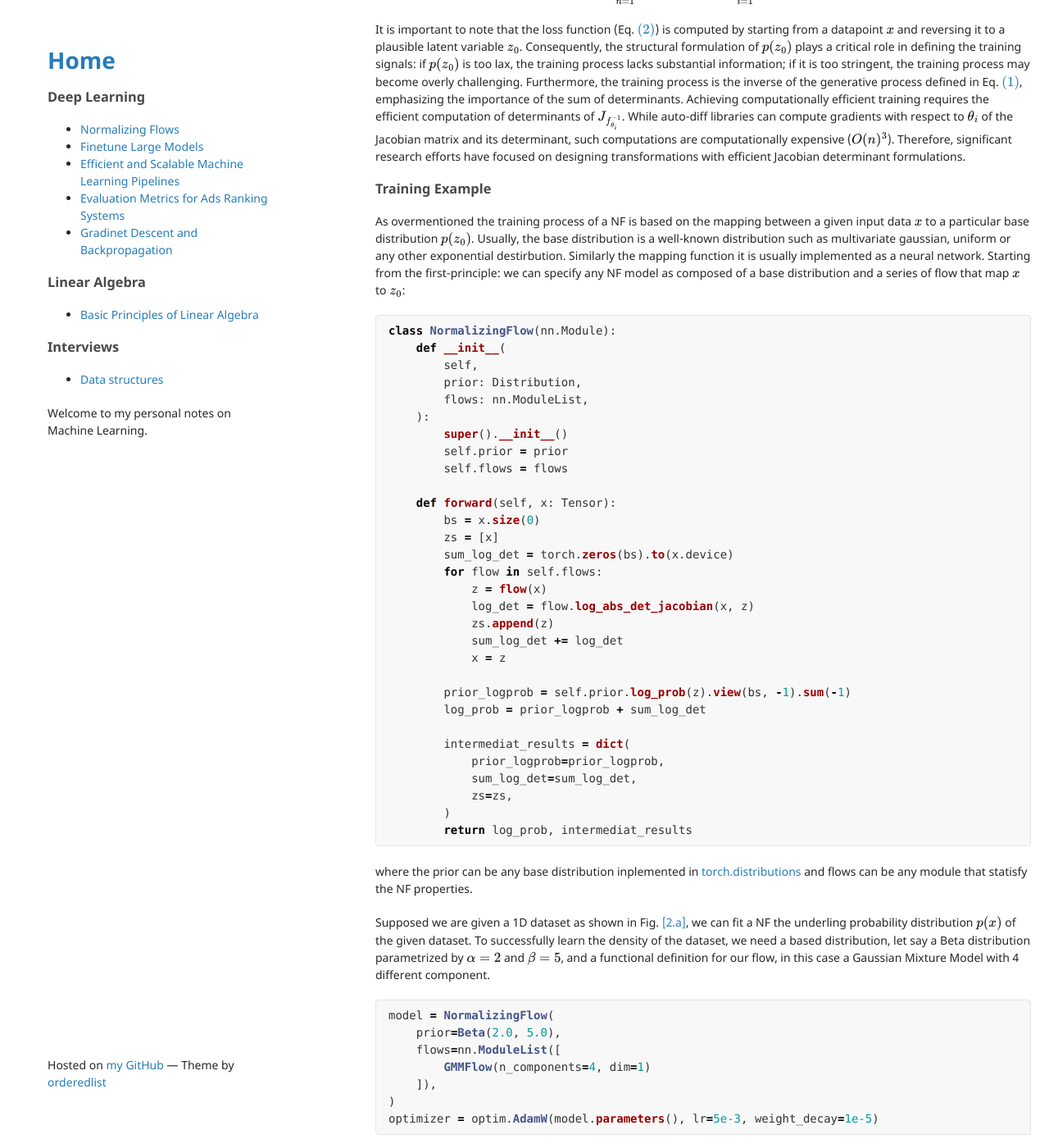
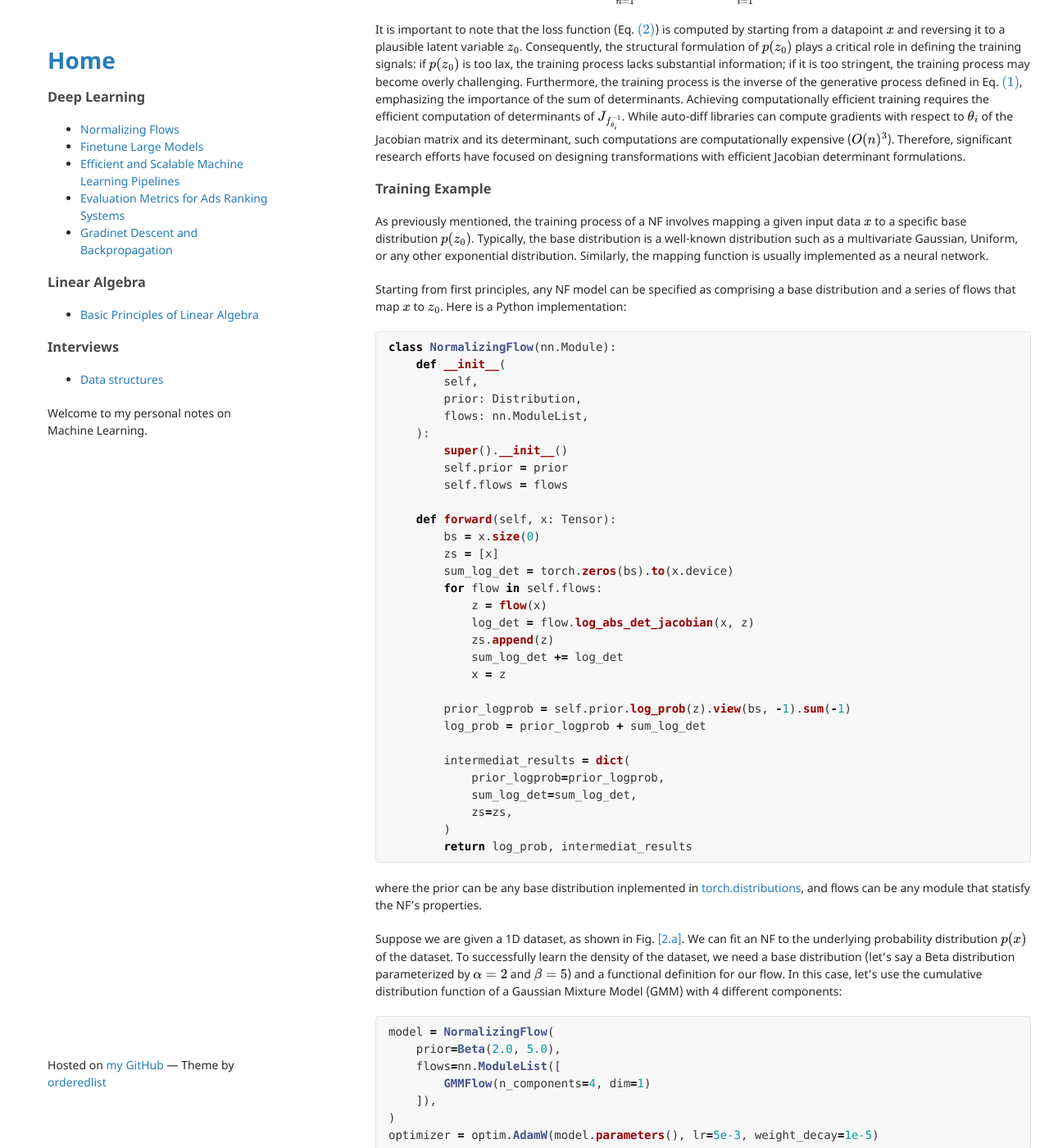
Before and after one commit to andompesta/andompesta.github.io, a Jekyll site: the page built from _posts/2023-11-17-normalizing-flows.md, in a window 1280 px wide and 1400 px high, scrolled down 3513 px. Shown: the whole window at 82% size. Built offline with Jekyll 4.4.1, drawn with Linux system fonts in a browser that asks for light colours; some of the changed text lies outside the part shown.

Commit message:
1d training example

````diff
--- a/_posts/2023-11-17-normalizing-flows.md
+++ b/_posts/2023-11-17-normalizing-flows.md
@@ -131,8 +131,9 @@ It is important to note that the loss function (Eq. $\eqref{eq:flow_loss}$) is c
 
 ### Training Example
 
-As overmentioned the training process of a NF is based on the mapping between a given input data $x$ to a particular base distribution $p(z_0)$. Usually, the base distribution is a well-known distribution such as multivariate gaussian, uniform or any other exponential destirbution. Similarly the mapping function it is usually implemented as a neural network.
-Starting from the first-principle: we can specify any NF model as composed of a base distribution and a series of flow that map $x$ to $z_0$:
+As previously mentioned, the training process of a NF involves mapping a given input data $x$ to a specific base distribution $p(z_0)$. Typically, the base distribution is a well-known distribution such as a multivariate Gaussian, Uniform, or any other exponential distribution. Similarly, the mapping function is usually implemented as a neural network.
+
+Starting from first principles, any NF model can be specified as comprising a base distribution and a series of flows that map $x$ to $z_0$. Here is a Python implementation:
 
 ```python
 class NormalizingFlow(nn.Module):
@@ -166,10 +167,11 @@ class NormalizingFlow(nn.Module):
         )
         return log_prob, intermediat_results
 ```
-where the prior can be any base distribution inplemented in [torch.distributions](https://pytorch.org/docs/stable/distributions.html) and flows can be any module that statisfy the NF properties.
 
-Supposed we are given a 1D dataset as shown in Fig. [[2.a]](#fig:1d_dataset), we can fit a NF the underling probability distribution $p(x)$ of the given dataset.
-To successfully learn the density of the dataset, we need a based distribution, let say a Beta distribution parametrized by $\alpha = 2$ and $\beta = 5$, and a functional definition for our flow, in this case a Gaussian Mixture Model with 4 different component.
+where the prior can be any base distribution inplemented in [torch.distributions](https://pytorch.org/docs/stable/distributions.html), and flows can be any module that statisfy the NF's properties.
+
+
+Suppose we are given a 1D dataset, as shown in Fig. [[2.a]](#fig:1d_dataset). We can fit an NF to the underlying probability distribution $p(x)$ of the dataset. To successfully learn the density of the dataset, we need a base distribution (let's say a Beta distribution parameterized by $\alpha = 2$ and $\beta = 5$) and a functional definition for our flow. In this case, let's use the cumulative distribution function of a Gaussian Mixture Model (GMM) with 4 different components:
 
 ```python
 model = NormalizingFlow(
@@ -181,7 +183,7 @@ model = NormalizingFlow(
 optimizer = optim.AdamW(model.parameters(), lr=5e-3, weight_decay=1e-5)
 ```
 
-Given these ingridients we can train the model by minimizing the negative log likelihood by SGD:
+With these ingredients, we can train the model by minimizing the negative log-likelihood using stochastic gradient descent (SGD):
 ```python
 for epoch in range(epochs):
     model.train()
@@ -194,9 +196,10 @@ for epoch in range(epochs):
         nn.utils.clip_grad_norm_(model.parameters(), 1)
         optimizer.step()
 ```
-Note that, no labels is used for training, as the objective is to directly maximise the predicted density of the dataset.
-Fig. [[2.b]](#fig:1d_dataset) shows the learned density and how the 4 different components are used to correctly model $p(x)$.
-While the same results might be achieved by using only 2 components, in the general case the minimum number of needed components is not needed apriori; thus using a larger number of components it is a good practice.
+Note that no labels are used for training, as the objective is to directly maximize the predicted density of the dataset.
+
+Fig. [[2.b]](#fig:1d_dataset) shows the learned density and how the 4 different components are used to correctly model $p(x)$. While the same results might be achieved by using only 2 components, in the general case, the minimum number of needed components is not known a priori; thus using a larger number of components is a good practice.
+
 Finally, Fig. [[2.c]](#fig:1d_dataset) demonstrates how the learned model is able to map a dataset coming from an unknown density to the Beta distributin over-defined.
 
 
````
